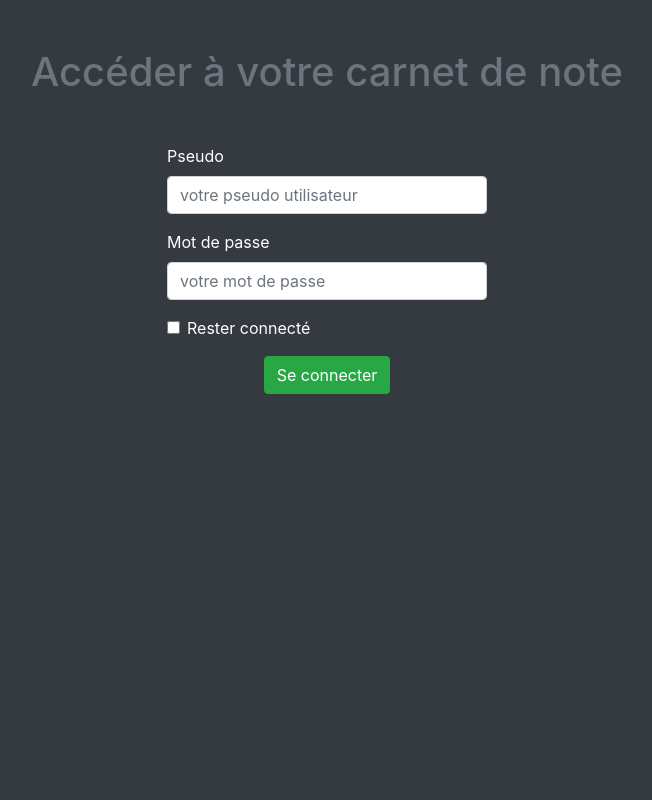
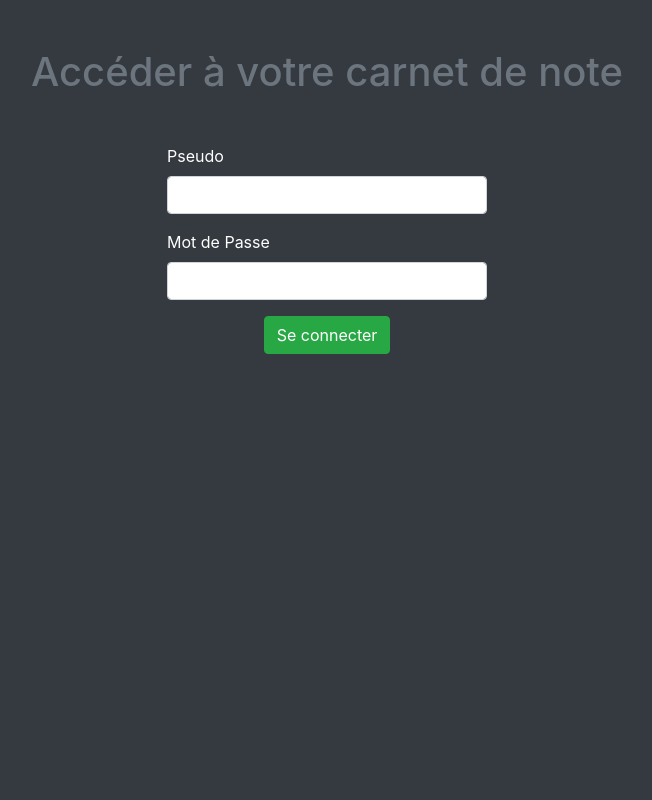
Before and after one commit to thomgo/carnet-de-notes, a Flask app: page / in a window 1280 px wide. Shown: the whole page, without its empty margins (313-965 px from the left). Run offline with Flask 2, Linux system fonts and the light colour scheme; the visitor is signed in with stand-in values (Sample User, id 1); some libraries are stand-ins or nearby versions.

Commit message:
login form made of a wtform class

```diff
--- a/app/forms.py
+++ b/app/forms.py
@@ -1,7 +1,12 @@
 from flask_wtf import FlaskForm
-from wtforms import StringField, SubmitField
+from wtforms import StringField, SubmitField, PasswordField
 from wtforms.validators import DataRequired
 
 class NewThoughtForm(FlaskForm):
     content = StringField('Citation', validators=[DataRequired()])
     submit = SubmitField('Enregistrer')
+
+class LoginForm(FlaskForm):
+    pseudo = StringField('Pseudo', validators=[DataRequired()])
+    password = PasswordField('Mot de Passe', validators=[DataRequired()])
+    submit = SubmitField('Se connecter')
--- a/app/templates/login.html.j2
+++ b/app/templates/login.html.j2
@@ -4,20 +4,17 @@
     <h1 class="text-center text-muted">Accéder à votre carnet de note</h1>
     <div class="d-flex justify-content-center mt-5">
       <form method="post" action="" class="w-25">
+        {{ form.hidden_tag() }}
         <div class="form-group">
-          <label>Pseudo</label>
-          <input type="text" class="form-control" placeholder="votre pseudo utilisateur">
+          {{ form.pseudo.label }}
+          {{ form.pseudo(class_="form-control") }}
         </div>
         <div class="form-group">
-          <label>Mot de passe</label>
-          <input type="password" class="form-control" placeholder="votre mot de passe">
-        </div>
-        <div class="form-group form-check">
-          <input type="checkbox" class="form-check-input" id="exampleCheck1">
-          <label class="form-check-label" for="exampleCheck1">Rester connecté</label>
+          {{ form.password.label }}
+          {{ form.password(class_="form-control") }}
         </div>
         <div class="text-center">
-          <button type="submit" class="btn btn-success">Se connecter</button>
+          {{ form.submit(class_="btn btn-success") }}
         </div>
       </form>
     </div>
--- a/app/views.py
+++ b/app/views.py
@@ -1,6 +1,6 @@
 from flask import Flask, render_template, redirect
 from .models import Thought, db
-from .forms import NewThoughtForm
+from .forms import NewThoughtForm, LoginForm
 
 app = Flask(__name__)
 app.config.from_object('config')
@@ -8,7 +8,8 @@ app.config.from_object('config')
 @app.route('/')
 @app.route('/login/')
 def login():
-    return render_template("login.html.j2", thoughts=thoughts)
+    form = LoginForm()
+    return render_template("login.html.j2", thoughts=thoughts, form=form)
 
 @app.route('/index/')
 def index():
```
